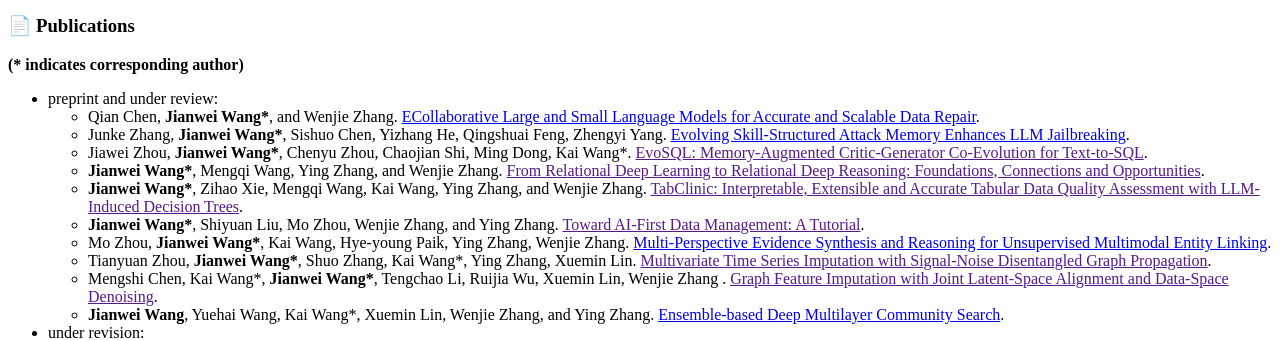
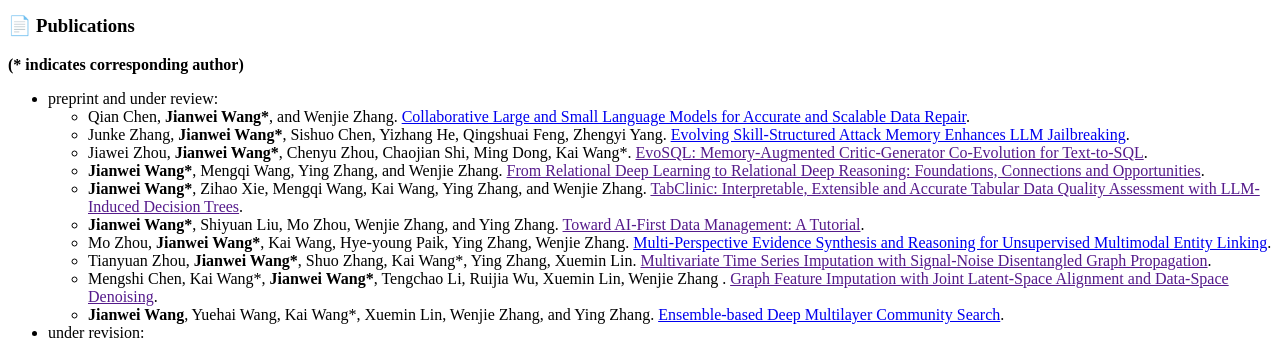
Before and after one commit to jianwei-cse/jianwei-cse.github.io, a Jekyll site: the page built from _pages/includes/publications.md, in a window 1280 px wide and 900 px high, scrolled down 1521 px. Shown: the part 152-492 px from the top of the window. Built offline with Jekyll 4.4.1, drawn with Linux system fonts in a browser that asks for light colours; our own code applies the rules of GitHub Pages for plain Markdown files; a script bundle is joined from its source files by our own code.

Commit message:
Update Pub

```diff
--- a/_pages/includes/publications.md
+++ b/_pages/includes/publications.md
@@ -3,7 +3,7 @@
 **(* indicates corresponding author)**
 
 * preprint and under review:
-  + Qian Chen, **Jianwei Wang\***, and Wenjie Zhang. [ECollaborative Large and Small Language Models for Accurate and Scalable Data Repair](https://arxiv.org/pdf/2606.17582v1).
+  + Qian Chen, **Jianwei Wang\***, and Wenjie Zhang. [Collaborative Large and Small Language Models for Accurate and Scalable Data Repair](https://arxiv.org/pdf/2606.17582v1).
   + Junke Zhang, **Jianwei Wang\***, Sishuo Chen, Yizhang He, Qingshuai Feng, Zhengyi Yang. [Evolving Skill-Structured Attack Memory Enhances LLM Jailbreaking](https://arxiv.org/abs/2605.29237).
   + Jiawei Zhou, **Jianwei Wang\***, Chenyu Zhou, Chaojian Shi, Ming Dong, Kai Wang\*. [EvoSQL: Memory-Augmented Critic-Generator Co-Evolution for Text-to-SQL]().
   + **Jianwei Wang\***, Mengqi Wang, Ying Zhang, and Wenjie Zhang. [From Relational Deep Learning to Relational Deep Reasoning: Foundations, Connections and Opportunities]().
```
